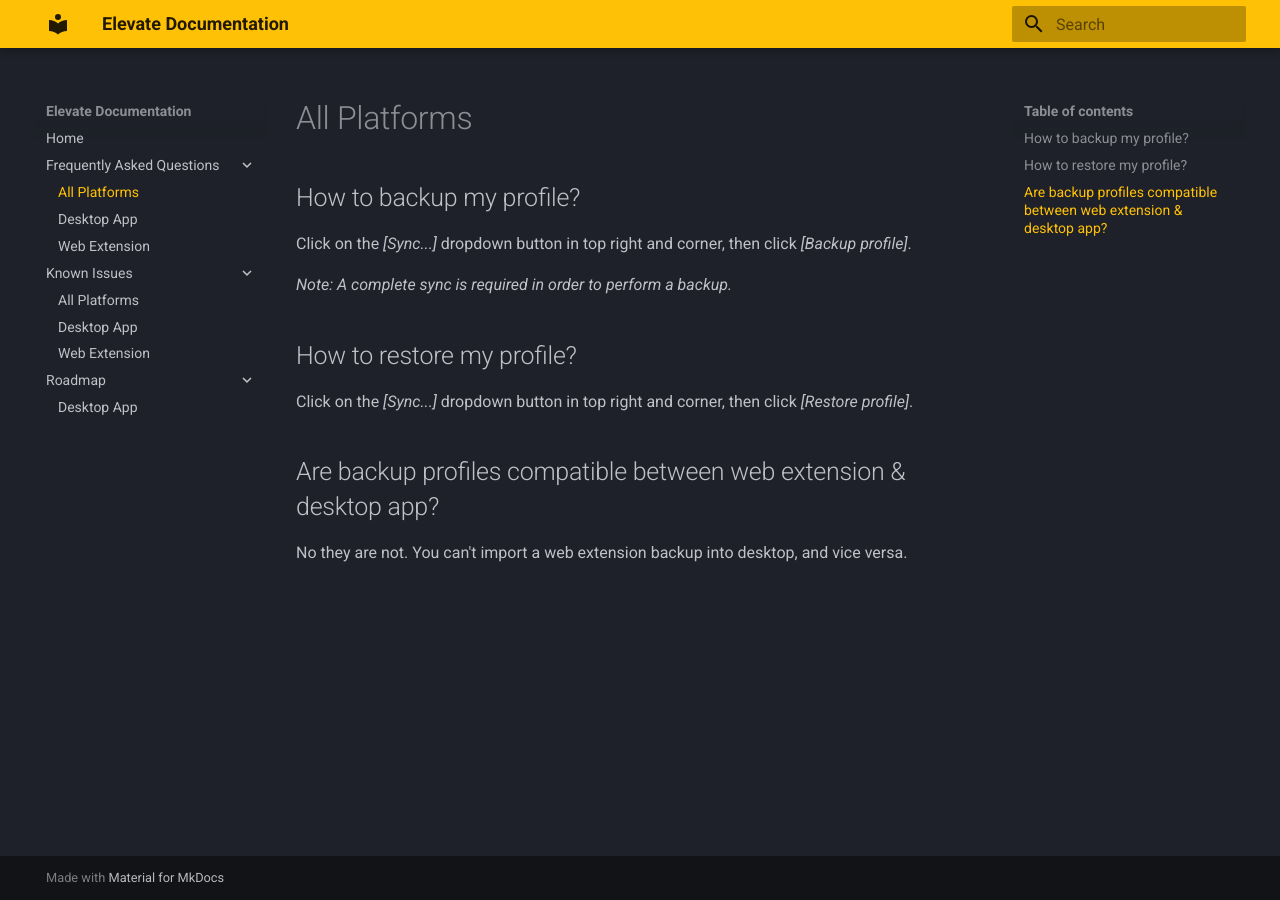
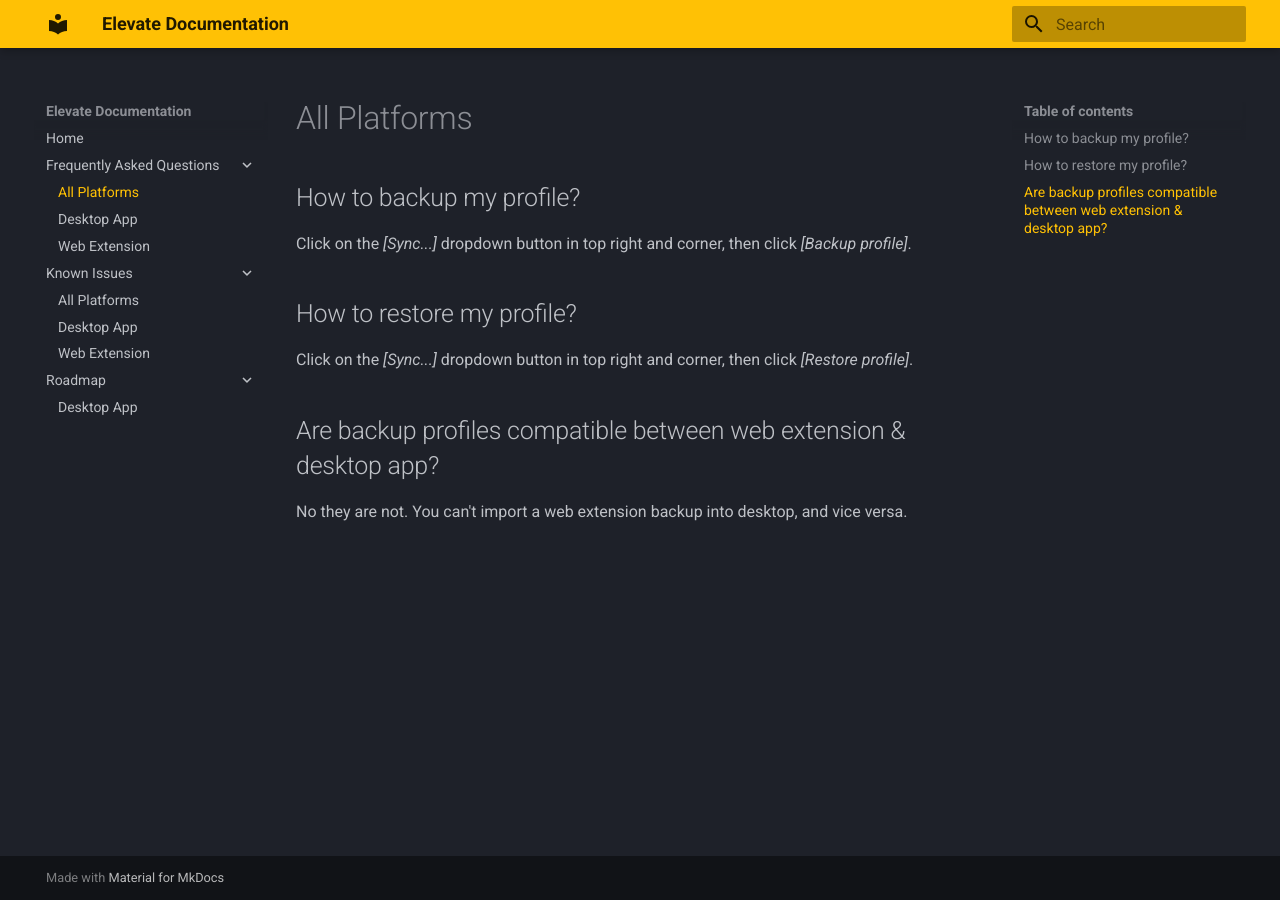
Before and after one commit to thomaschampagne/elevate-docs, an MkDocs documentation site: the page built from docs/Frequently-Asked-Questions/All-Platforms.md, in a window 1280 px wide. Built offline with MkDocs 1.6.1 and Material for MkDocs 9.7.7, drawn with Linux system fonts in a browser that asks for light colours.

Commit message:
Update All-Platforms.md

```diff
--- a/docs/Frequently-Asked-Questions/All-Platforms.md
+++ b/docs/Frequently-Asked-Questions/All-Platforms.md
@@ -1,8 +1,6 @@
 ## How to backup my profile?
 
 Click on the _[Sync...]_ dropdown button in top right and corner, then click _[Backup profile]_.
-
-_Note: A complete sync is required in order to perform a backup._
 
 [](id:profile-download-backup-export-save-history-activity-activities)
 
```
